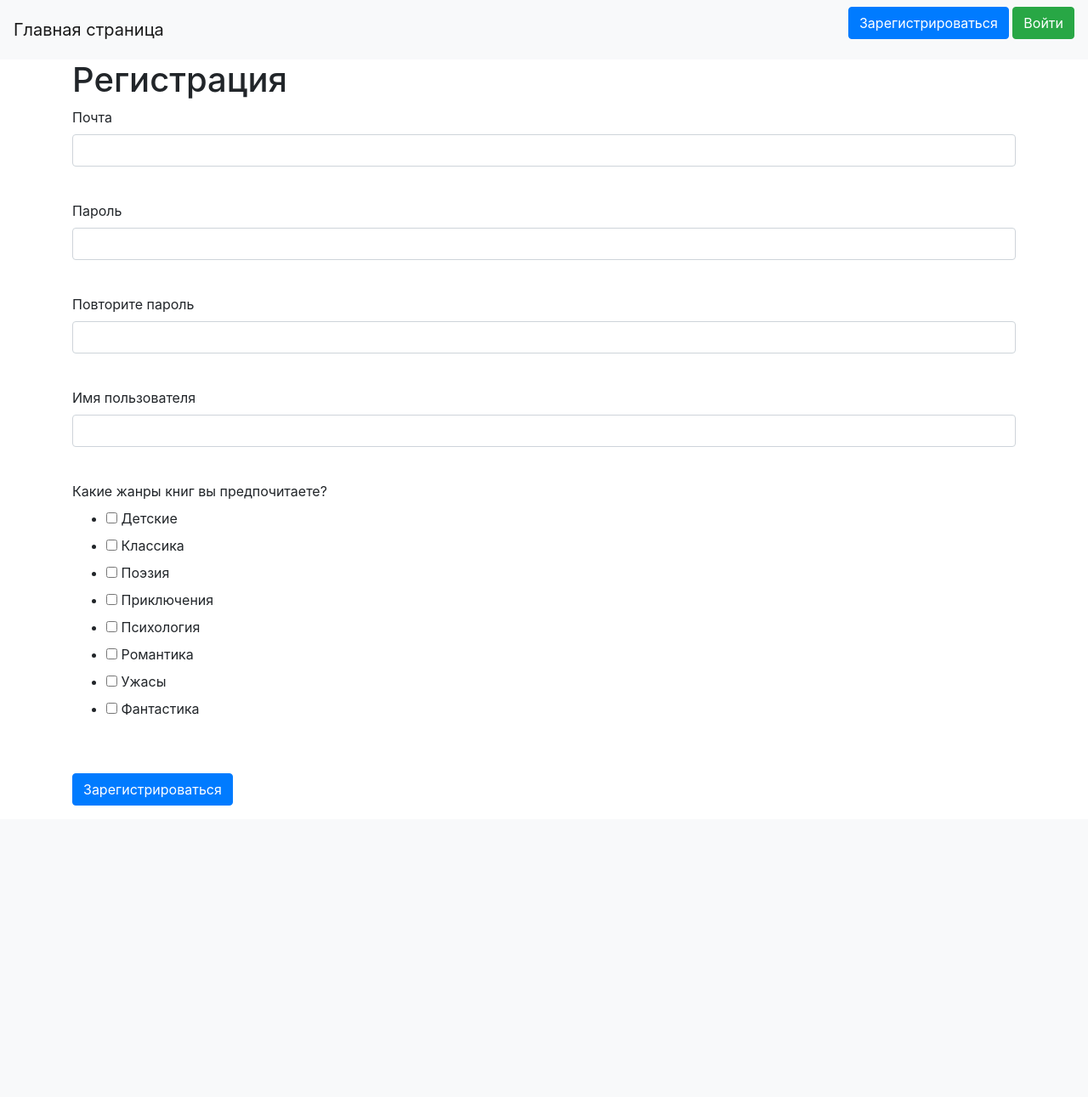
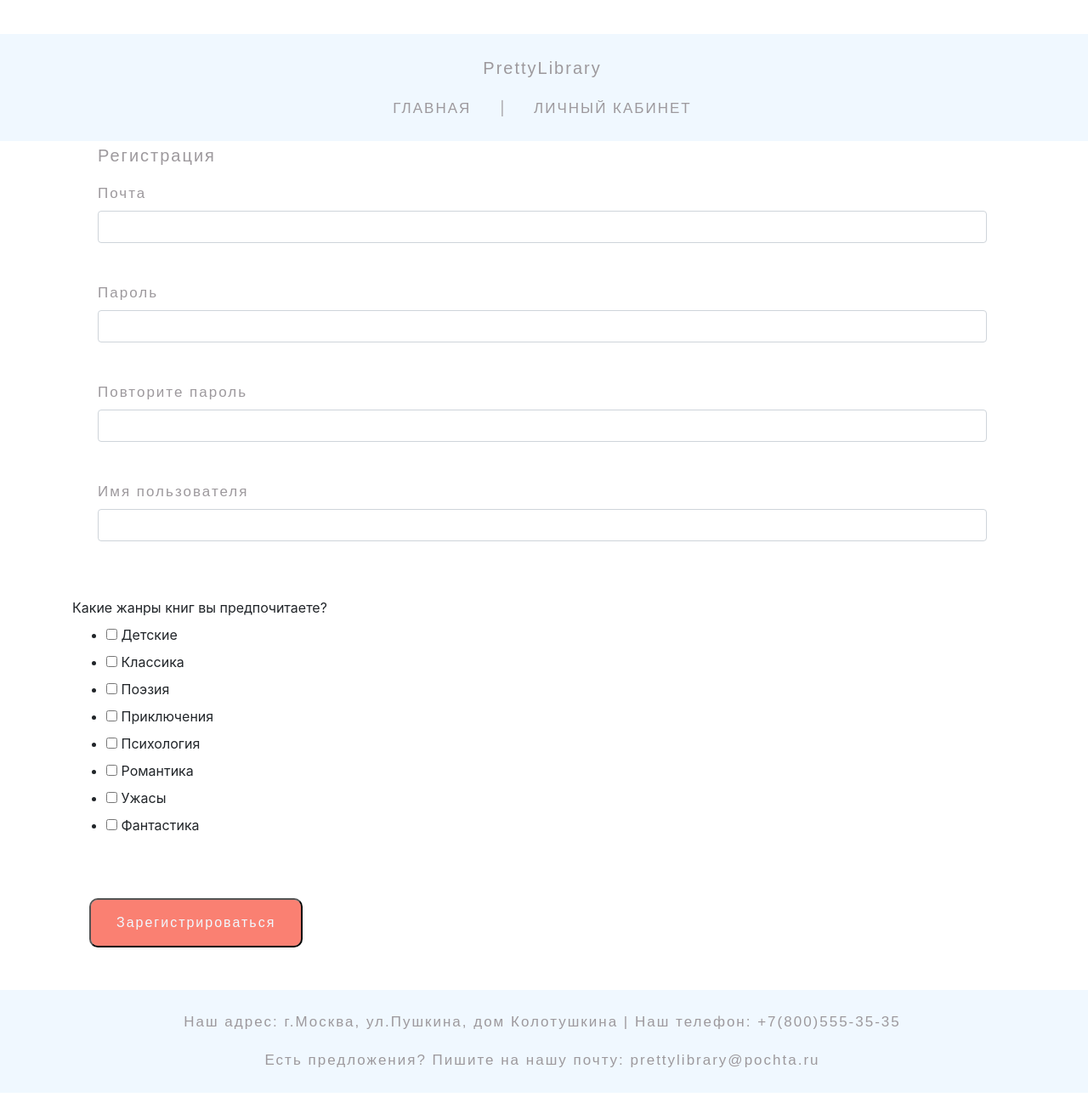
Before and after one commit to kKrIsTiNaA/flask_project, a Flask app: page /register in a window 1280 px wide. Shown: the whole page at 85% size. Before the commit the page ends 948 px from the top, so only its background shows below. Run offline with Flask 2, Linux system fonts and the light colour scheme; parts of the project's set-up code (start-up, migrations or seed data) failed here and were passed over; some libraries are stand-ins or nearby versions.

Commit message:
complete!!!!

```diff
--- a/data/books.py
+++ b/data/books.py
@@ -1,8 +1,6 @@
 import sqlalchemy
 from sqlalchemy import orm
-import flask_whooshalchemy as wa
 from .db_session import SqlAlchemyBase
-from main import app
 
 
 class Books(SqlAlchemyBase):
--- a/main.py
+++ b/main.py
@@ -1,7 +1,6 @@
 from string import ascii_letters
 
-from flask import Flask, render_template, redirect, request, \
-    url_for, abort, make_response, jsonify
+from flask import Flask, render_template, redirect, request, abort, make_response, jsonify
 from flask_login import LoginManager, login_user, login_required, \
     logout_user, current_user
 from flask_wtf import FlaskForm
@@ -12,7 +11,6 @@ from wtforms.validators import DataRequired
 from wtforms import Form
 from data import db_session, users, books
 import books_api
-import os
 
 CHOICES = [('Детские', 'Детские'),
            ('Классика', "Классика"),
@@ -34,7 +32,7 @@ login_manager.init_app(app)
 
 
 @app.errorhandler(404)
-def not_found(error):
+def not_found():
     return make_response(jsonify({'error': 'Not found'}), 404)
 
 
@@ -67,22 +65,22 @@ class LoginForm(FlaskForm):
     submit = SubmitField('Войти')
 
 
-def more_7(form, field):
+def more_7(field):
     if len(field.data) < 8:
         field.errors = [LengthError.error]
 
 
-def has_lat(form, field):
+def has_lat(field):
     if not any(map(lambda x: x in ascii_letters, list(field.data))):
         field.errors = [LetterError.error]
 
 
-def has_num(form, field):
+def has_num(field):
     if not any(map(lambda x: x.isdigit(), list(field.data))):
         field.errors = [NumeralError.error]
 
 
-def allowed_data(form, field):
+def allowed_data(field):
     if not all(map(lambda x: x.isdigit() or x in ascii_letters or x == '-', list(field.data))):
         field.errors = [SymbolError.error]
 
@@ -92,8 +90,7 @@ class RegisterForm(FlaskForm):
     password = PasswordField('Пароль', validators=[DataRequired(),
                                                    more_7, has_lat, has_num,
                                                    allowed_data])
-    password_again = PasswordField('Повторите пароль',
-                                   validators=[DataRequired()])
+    password_again = PasswordField('Повторите пароль', validators=[DataRequired()])
     name = StringField('Имя пользователя', validators=[DataRequired()])
     categories = MultiCheckboxField(u"Какие жанры книг вы предпочитаете?",
                                     choices=CHOICES)
@@ -124,11 +121,16 @@ def show_books():
             (books.Books.who_added == 1) |
             (books.Books.who_added == current_user.id))
         return render_template("books.html", books=all_books,
-                               user=current_user, title='Все книги')
+                               user=current_user, title='Главная | PrettyLibrary')
     else:
         all_books = session.query(books.Books).filter(books.Books.who_added == 1)
         return render_template("books.html", books=all_books,
-                               user=current_user, title='Все книги')
+                               user=current_user, title='Главная | PrettyLibrary')
+
+
+@app.route('/private_area')
+def private_area():
+    return render_template('private_area.html', title="Личный кабинет | PrettyLibrary")
 
 
 @app.route('/books/<int:book_id>', methods=['GET', 'POST'])
@@ -139,7 +141,7 @@ def get_one_book(book_id):
     if not book:
         abort(404)
     return render_template('show_book.html', book=book,
-                           title=f'Читать {book.name}')
+                           title=f'Читать {book.name} | PrettyLibrary')
 
 
 @app.route('/books/new/', methods=['GET', 'POST'])
@@ -158,7 +160,7 @@ def new_book():
         session.merge(current_user)
         session.commit()
         return redirect('/')
-    return render_template('new_book.html', title='Добавление книги',
+    return render_template('new_book.html', title='Добавление книги | PrettyLibrary',
                            form=form)
 
 
@@ -192,8 +194,8 @@ def edit_books(book_id):
             return redirect('/')
         else:
             abort(404)
-    return render_template('edit_book.html', title='Редактирование книги',
-                            form=form)
+    return render_template('edit_book.html', title='Редактирование книги | PrettyLibrary',
+                           form=form)
 
 
 @app.route('/books/delete/<int:book_id>', methods=['GET', 'POST'])
@@ -201,7 +203,7 @@ def edit_books(book_id):
 def delete_book(book_id):
     session = db_session.create_session()
     news = session.query(books.Books).filter(books.Books.id == book_id,
-                                      books.Books.who_added == current_user.id).first()
+                                             books.Books.who_added == current_user.id).first()
     if news:
         session.delete(news)
         session.commit()
@@ -215,25 +217,24 @@ def register():
     form = RegisterForm()
     if form.validate_on_submit():
         if form.password.data != form.password_again.data:
-            return render_template('register.html', title='Регистрация',
+            return render_template('register.html', title='Регистрация | PrettyLibrary',
                                    form=form,
                                    message="Пароли не совпадают")
         sessions = db_session.create_session()
         if sessions.query(users.User).filter(
                 users.User.email == form.email.data).first():
-            return render_template('register.html', title='Регистрация',
+            return render_template('register.html', title='Регистрация | PrettyLibrary',
                                    form=form,
                                    message="Такой пользователь уже есть")
         categories = ', '.join(x for x in form.categories.data)
-        user = users.User(
-            name=form.name.data,
-            email=form.email.data,
-            categories=categories)
+        user = users.User(name=form.name.data,
+                          email=form.email.data,
+                          categories=categories)
         user.set_password(form.password.data)
         sessions.add(user)
         sessions.commit()
         return redirect('/login')
-    return render_template('register.html', title='Регистрация', form=form)
+    return render_template('register.html', title='Регистрация | PrettyLibrary', form=form)
 
 
 @app.route('/login', methods=['GET', 'POST'])
@@ -249,7 +250,7 @@ def login():
         return render_template('login.html',
                                message="Неправильный логин или пароль",
                                form=form)
-    return render_template('login.html', title='Авторизация', form=form)
+    return render_template('login.html', title='Авторизация | PrettyLibrary', form=form)
 
 
 @app.route('/logout')
--- a/templates/base.html
+++ b/templates/base.html
@@ -1,31 +1,130 @@
-<!DOCTYPE html>
+<!doctype html>
 <html lang="en">
 <head>
-    <meta charset="UTF-8">
+    <meta charset="utf-8">
     <meta name="viewport" content="width=device-width, initial-scale=1, shrink-to-fit=no">
     <link rel="stylesheet"
           href="https://stackpath.bootstrapcdn.com/bootstrap/4.4.1/css/bootstrap.min.css"
           integrity="sha384-Vkoo8x4CGsO3+Hhxv8T/Q5PaXtkKtu6ug5TOeNV6gBiFeWPGFN9MuhOf23Q9Ifjh"
           crossorigin="anonymous">
-    <title>{{ title }}</title>
+    <title>{{title}}</title>
+    <style>
+      .heading {
+      font-family: 'Ubuntu Condensed', sans-serif;
+      letter-spacing: 2px;
+      position: relative;
+      padding-bottom: 20px;
+      margin: 0 34px 0 30px;
+      font-size: 20px;
+      display: inline-block;
+      transition: color .2s;
+      color: #9d999d;
+      }
+      .footer {
+      font-family: 'Ubuntu Condensed', sans-serif;
+      letter-spacing: 2px;
+      position: relative;
+      padding-bottom: 20px;
+      margin: 0 34px 0 30px;
+      font-size: 17px;
+      transition: color .2s;
+      color: #9d999d;
+      }
+      .menu-main {
+      list-style: none;
+      margin: 40px 0 5px;
+      padding: 25px 0 5px;
+      text-align: center;
+      background: #f0f8ff;
+      }
+      .menu-main li {display: inline-block;}
+      .menu-main li:after {
+      content: "|";
+      color: #9d999d;
+      display: inline-block;
+      vertical-align:top;
+      }
+      .menu-main li:last-child:after {content: none;}
+      .menu-main a {
+      text-decoration: none;
+      font-family: 'Ubuntu Condensed', sans-serif;
+      letter-spacing: 2px;
+      position: relative;
+      padding-bottom: 20px;
+      margin: 0 34px 0 30px;
+      font-size: 17px;
+      text-transform: uppercase;
+      display: inline-block;
+      transition: color .2s;
+      }
+      .menu-main a, .menu-main a:visited {color: #9d999d;}
+      .menu-main a.current, .menu-main a:hover{color: #fa8072;}
+      .menu-main a:before,
+      .menu-main a:after {
+      content: "";
+      position: absolute;
+      height: 4px;
+      top: auto;
+      right: 50%;
+      bottom: -5px;
+      left: 50%;
+      background: #fa8072;
+      transition: .8s;
+      }
+      .menu-main a:hover:before, .menu-main .current:before {left: 0;}
+      .menu-main a:hover:after, .menu-main .current:after {right: 0;}
+      @media (max-width: 550px) {
+      .menu-main {padding-top: 0;}
+      .menu-main li {display: block;}
+      .menu-main li:after {content: none;}
+      .menu-main a {
+      padding: 25px 0 20px;
+      margin: 0 30px;
+     }
+     }
+    .button {
+      text-align: center;
+      text-decoration: none;
+      outline: none;
+      padding: 15px 30px;
+      margin: 10px 20px;
+      border-radius: 10px;
+      box-shadow: 0 0 40px 40px #fa8072 inset, 0 0 0 0 #fa8072;
+      font-family: 'Ubuntu Condensed', sans-serif;
+      font-weight: 16px;
+      letter-spacing: 2px;
+      color: #f0f8ff;
+      transition: .15s ease-in-out;
+    }
+    .button:hover {
+      box-shadow: 0 0 10px 0 #fa8072 inset, 0 0 10px 4px #fa8072;
+      color: #fa8072;
+    }
+    .contant {
+      list-style: none;
+      margin: 40px 0 5px;
+      padding: 25px 0 5px;
+      text-align: center;
+    }
+    {% block style %}{% endblock %}
+  </style>
 </head>
 <body>
-<header>
-    <nav class="navbar navbar-light bg-light">
-        <a class="navbar-brand" href="{{url_for('show_books')}}">
-            Главная страница</a>
-        {% if current_user.is_authenticated %}
-            <a class="navbar-brand" href="/logout">{{current_user.name}}</a>
-        {% else %}
-            <p>
-                <a class="btn btn-primary" href="/register">Зарегистрироваться</a>
-                <a class="btn btn-success" href="/login">Войти</a>
-            </p>
-        {% endif %}
-    </nav>
-</header>
+<ul class="menu-main">
+    <nav><p class="heading">PrettyLibrary</p></nav>
+    <li><a href="/">Главная</a></li>
+    <li><a href="/private_area">Личный кабинет</a></li>
+</ul>
 <main role="main" class="container">
     {% block content %}{% endblock %}
 </main>
+<footer>
+    <ul class="menu-main">
+    <p class="footer">
+        Наш адрес: г.Москва, ул.Пушкина, дом Колотушкина | Наш телефон: +7(800)555-35-35
+    </p>
+    <p class="footer">Есть предложения? Пишите на нашу почту: prettylibrary@pochta.ru</p>
+    </ul>
+</footer>
 </body>
 </html>
--- a/templates/delete_book.html
+++ b/templates/delete_book.html
@@ -3,9 +3,7 @@
 {% block content %}
     <h2>Вы уверены, что хотите удалить {{book.title}}?</h2>
     <form action="#" method='post'>
-    <button type="submit"> Удалить</button>
-        <a href='{{url_for("show_books")}}'>
-    <button> Отменить</button>
-    </a>
+    <button type="submit" class="button"> Удалить</button>
+        <a href='{{url_for("show_books")}}' class="button">Отменить</a>
 </form>
 {% endblock %}
--- a/templates/register.html
+++ b/templates/register.html
@@ -1,11 +1,11 @@
 {% extends "base.html" %}
 
 {% block content %}
-<h1>Регистрация</h1>
+<h1 class="heading">Регистрация</h1>
 <form action="" method="post">
     {{ form.hidden_tag() }}
     {{ form.csrf_token }}
-    <p>
+    <p class="footer">
         {{ form.email.label }}<br>
         {{ form.email(class="form-control", type="email") }}<br>
         {% for error in form.email.errors %}
@@ -14,7 +14,7 @@
             </p>
         {% endfor %}
     </p>
-    <p>
+    <p class="footer">
         {{ form.password.label }}<br>
         {{ form.password(class="form-control", type="password") }}<br>
         {% for error in form.password.errors %}
@@ -23,7 +23,7 @@
             </p>
         {% endfor %}
     </p>
-    <p>
+    <p class="footer">
         {{ form.password_again.label }}<br>
         {{ form.password_again(class="form-control", type="password") }}<br>
         {% for error in form.password_again.errors %}
@@ -32,7 +32,7 @@
             </p>
         {% endfor %}
     </p>
-    <p>
+    <p class="footer">
         {{ form.name.label }}<br>
         {{ form.name(class="form-control") }}<br>
         {% for error in form.name.errors %}
@@ -41,7 +41,7 @@
             </p>
         {% endfor %}
     </p>
-    <p>
+    <p class="footer">
         <div>{{ form.categories.label }} {{ form.categories(rows=11, multiple=True) }}</div><br>
         {% for error in form.categories.errors %}
             <p class="alert alert-danger" role="alert">
@@ -49,7 +49,7 @@
             </p>
         {% endfor %}
     </p>
-    <p>{{ form.submit(type="submit", class="btn btn-primary") }}</p>
-    {{message}}
+    <a>{{ form.submit(type="submit", class="button") }}</a>
+    <div class="heading"> {{ message }} </div>
 </form>
 {% endblock %}
--- a/templates/show_book.html
+++ b/templates/show_book.html
@@ -1,7 +1,7 @@
 {% extends "base.html" %}
 
 {% block content %}
-<center><h5>{{ book.author }}</h5></center><br>
-<center><h3>{{ book.name }}</h3></center><br>
-<p>{{ book.content }}</p>
+<center><h5 class="heading">{{ book.author }}</h5></center><br>
+<center><h3 class="heading">{{ book.name }}</h3></center><br>
+<p class="footer">{{ book.content }}</p>
 {% endblock %}
```
Also changed, not shown: templates/books.html (+8 -8 lines), templates/edit_book.html (+6 -6 lines), templates/login.html (+6 -6 lines), templates/new_book.html (+8 -8 lines), templates/private_area.html (added, +16 -0 lines).
